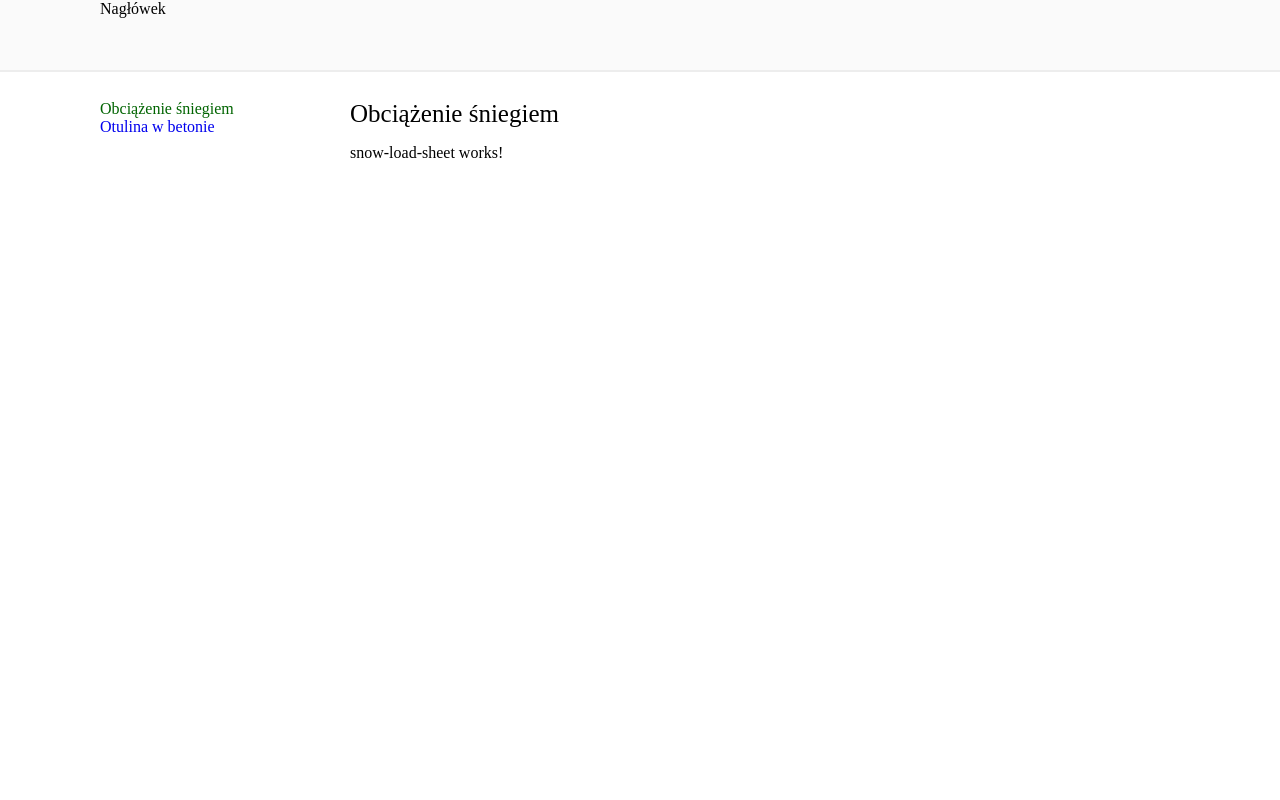
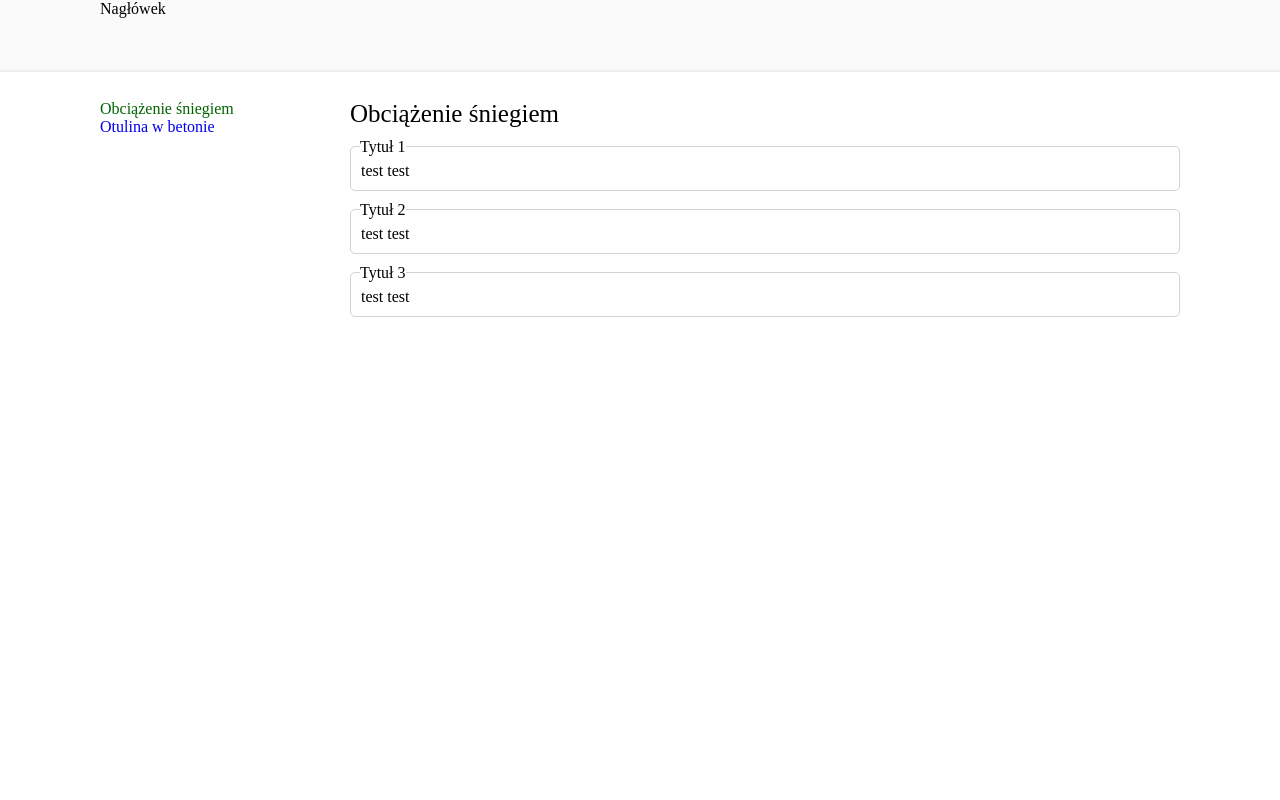
Before and after one commit to matjanko/kalkulatory-budowlane, an Angular app: page /obciazenie-sniegiem in a window 1280 px wide. Shown: the top 800 px of the page. Built offline with nearby package versions, Linux system fonts and the light colour scheme.

Commit message:
Next part of sheet page style

```diff
--- a/src/app/core/header/header.component.less
+++ b/src/app/core/header/header.component.less
@@ -9,6 +9,7 @@ header {
   border-bottom-color: rgb(237, 237, 237);
   border-bottom-width: 2px;
   border-bottom-style: solid;
+  z-index: 1;
 
   > div {
     max-width: @MaxWidth;
--- a/src/app/pages/main/main.component.less
+++ b/src/app/pages/main/main.component.less
@@ -8,14 +8,26 @@ main {
   max-width: @MaxWidth;
   margin-left: auto;
   margin-right: auto;
+  display: flex;
+  flex-direction: row;
 
   > div {
-    display: inline-block;
     vertical-align: top;
 
     &.sheet-list-container {
       min-width: 250px;
       max-width: 250px;
+      padding-bottom: 30px;
+    }
+
+    &.sheet-container {
+      width: 100%;
     }
   }
 }
+
+@media screen and (max-width: 800px) {
+  main {
+    flex-direction: column;
+  }
+}
--- a/src/app/pages/main/sheets/concrete-cover-sheet/concrete-cover-sheet.component.html
+++ b/src/app/pages/main/sheets/concrete-cover-sheet/concrete-cover-sheet.component.html
@@ -1 +1,6 @@
-<p>concrete-cover-sheet works!</p>
+<app-sheet-groupbox>
+  beton beton
+</app-sheet-groupbox>
+<app-sheet-groupbox>
+  beton beton
+</app-sheet-groupbox>
--- a/src/app/pages/main/sheets/snow-load-sheet/snow-load-sheet.component.html
+++ b/src/app/pages/main/sheets/snow-load-sheet/snow-load-sheet.component.html
@@ -1 +1,9 @@
-<p>snow-load-sheet works!</p>
+<app-sheet-groupbox header="Tytuł 1">
+  test test
+</app-sheet-groupbox>
+<app-sheet-groupbox header="Tytuł 2">
+  test test
+</app-sheet-groupbox>
+<app-sheet-groupbox header="Tytuł 3">
+  test test
+</app-sheet-groupbox>
--- /dev/null
+++ b/src/app/shared/components/sheet-groupbox/sheet-groupbox.component.html
@@ -0,0 +1,4 @@
+<label class="sheet-groupbox-header">{{ header }}</label>
+<div class="sheet-groupbox-content" [style.width.px]="width">
+  <ng-content></ng-content>
+</div>
--- /dev/null
+++ b/src/app/shared/components/sheet-groupbox/sheet-groupbox.component.less
@@ -0,0 +1,13 @@
+label.sheet-groupbox-header {
+  position: relative;
+  top: 10px;
+  left: 10px;
+  background-color: white;
+
+}
+
+div.sheet-groupbox-content {
+  border: 1px solid lightgray;
+  border-radius: 5px;
+  padding: 15px 10px 10px;
+}
--- /dev/null
+++ b/src/app/shared/components/sheet-groupbox/sheet-groupbox.component.ts
@@ -0,0 +1,18 @@
+import {Component, Input, OnInit} from '@angular/core';
+
+@Component({
+  selector: 'app-sheet-groupbox',
+  templateUrl: './sheet-groupbox.component.html',
+  styleUrls: ['./sheet-groupbox.component.less']
+})
+export class SheetGroupboxComponent implements OnInit {
+
+  @Input() header: string;
+  @Input() width: number | string = 'auto';
+
+  constructor() { }
+
+  ngOnInit(): void {
+  }
+
+}
```
Also changed, not shown: src/app/pages/main/sheets/sheets.module.ts (+5 -3 lines), src/app/shared/components/shared-components.module.ts (+7 -4 lines), 1 other file (tests, documents, lock files or other folders).
